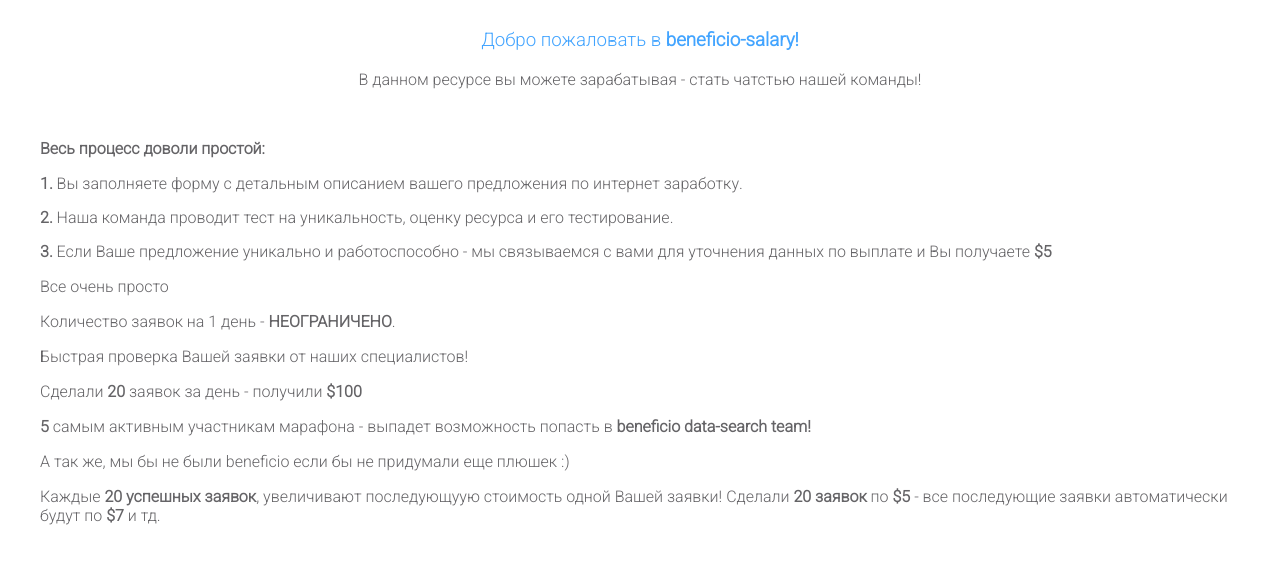
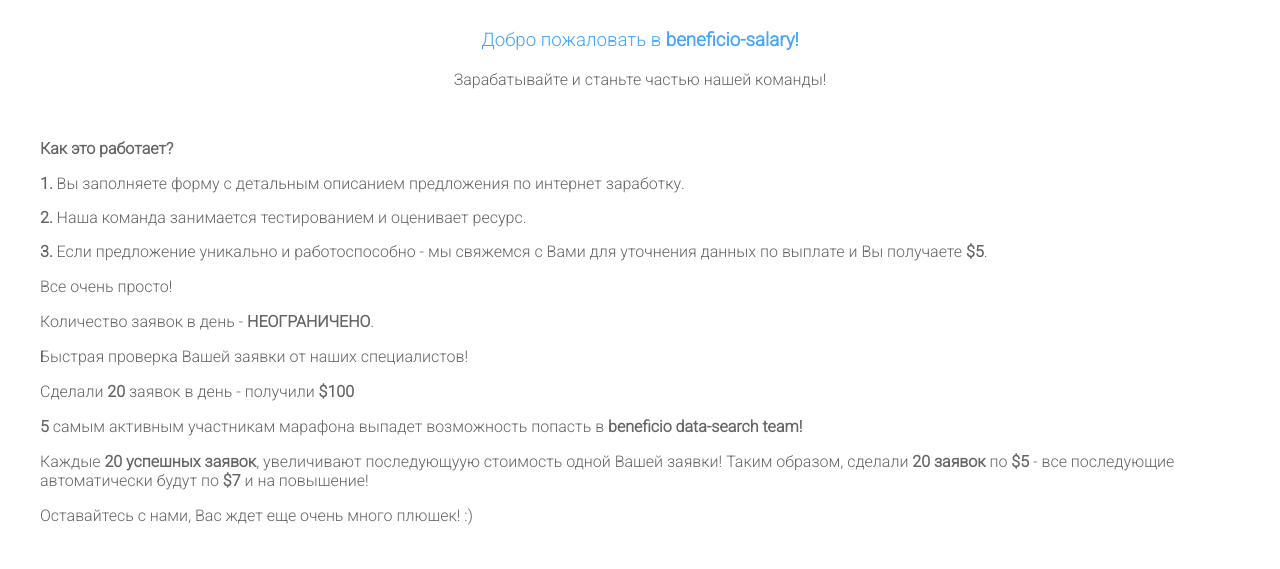
Before and after one commit to EvgenijMerchansky/beneficio-salary, a React (Create React App) app: page / in a window 1280 px wide. Shown: the part 345-914 px from the top of the page. Built offline with nearby package versions, Linux system fonts and the light colour scheme.

Commit message:
fix: edits after review

```diff
--- a/src/Modules/Components/Form/index.js
+++ b/src/Modules/Components/Form/index.js
@@ -22,20 +22,20 @@
     return(
       <div className="splash-screen-wrapper-body">
         <h1 className="splash-screen-wrapper-body-title">
-          Заполни свою первую заявку!
+          Заполни свою заявку!
         </h1>
         <p className="splash-screen-wrapper-body-paragraph">
-          В форме ниже, детально опишите способ/ресурс заработка в интернете что бы он попадал под эти критерии:
+          В форме ниже опишите способ/ресурс заработка в интернете, чтобы он соответствовал этим критериям:
         </p>
         <ul className="splash-screen-wrapper-body-list">
           <li className="splash-screen-wrapper-body-list-item">
-            <b>1.</b> Ресурс должен быть <b>УНИКАЛЕН</b>.
+            <b>1.</b> <b>УНИКАЛЬНОСТЬ</b>.
           </li>
           <li className="splash-screen-wrapper-body-list-item">
-            <b>2.</b> Ресурс должен работать как можно <b>ДОЛГОВЕЧНЕЕ</b>.
+            <b>2.</b> Достаточно долгая временная <b>РАБОТОСПОСОБНОСТЬ.</b>
           </li>
           <li className="splash-screen-wrapper-body-list-item">
-            <b>3.</b> Описание должно содеражть весь путь - до шага вывода заработаных средств на <b>ЛИЧНЫЙ</b> счет/карту.
+            <b>3.</b> Описание должно содержать весь путь - до шага вывода заработанных средств на <b>ЛИЧНЫЙ</b> счет/карту.
           </li>
         </ul>
         <div className="splash-screen-wrapper-body-form-wrapper">
--- a/src/Modules/Components/Overview/index.js
+++ b/src/Modules/Components/Overview/index.js
@@ -17,43 +17,43 @@
           Добро пожаловать в <b>beneficio-salary!</b>
         </h3>
         <p className="splash-screen-wrapper-header-subtitle">
-          В данном ресурсе вы можете зарабатывая - стать чатстью нашей команды!
+          Зарабатывайте и станьте частью нашей команды!
         </p>
         <p className="splash-screen-wrapper-header-paragraph">
-          <b>Весь процесс доволи простой:</b>
+          <b>Как это работает?</b>
         </p>
         <ul className="splash-screen-wrapper-header-list">
           <li className="splash-screen-wrapper-header-list-item">
-            <b>1.</b> Вы заполняете форму с детальным описанием вашего предложения по интернет заработку.
+            <b>1.</b> Вы заполняете форму с детальным описанием предложения по интернет заработку.
           </li>
           <li className="splash-screen-wrapper-header-list-item">
-            <b>2.</b> Наша команда проводит тест на уникальность, оценку ресурса и его тестирование.
+            <b>2.</b> Наша команда занимается тестированием и оценивает ресурс.
           </li>
           <li className="splash-screen-wrapper-header-list-item">
-            <b>3.</b> Если Ваше предложение уникально и работоспособно - мы связываемся с вами для уточнения данных по выплате и Вы получаете <b>$5</b>
+            <b>3.</b> Если предложение уникально и работоспособно - мы свяжемся с Вами для уточнения данных по выплате и Вы получаете <b>$5</b>.
           </li>
         </ul>
         <p className="splash-screen-wrapper-header-paragraph">
-          Все очень просто
+          Все очень просто!
         </p>
         <p className="splash-screen-wrapper-header-paragraph">
-          Количество заявок на 1 день - <b>НЕОГРАНИЧЕНО</b>.
+          Количество заявок в день - <b>НЕОГРАНИЧЕНО</b>.
         </p>
         <p className="splash-screen-wrapper-header-paragraph">
           Быстрая проверка Вашей заявки от наших специалистов!
         </p>
         <p className="splash-screen-wrapper-header-paragraph">
-          Сделали <b>20</b> заявок за день - получили <b>$100</b>
+          Сделали <b>20</b> заявок в день - получили <b>$100</b>
         </p>
         <p className="splash-screen-wrapper-header-paragraph">
-          <b>5</b> самым активным участникам марафона - выпадет возможность попасть в <b>beneficio data-search team!</b>
-        </p>
-        <p className="splash-screen-wrapper-header-paragraph">
-          А так же, мы бы не были beneficio если бы не придумали еще плюшек :)
+          <b>5</b> самым активным участникам марафона выпадет возможность попасть в <b>beneficio data-search team!</b>
         </p>
         <p className="splash-screen-wrapper-header-paragraph">
           Каждые <b>20 успешных заявок</b>, увеличивают последующуую стоимость одной Вашей заявки!
-          Сделали <b>20 заявок</b> по <b>$5</b> - все последующие заявки автоматически будут по <b>$7</b> и тд.
+          Таким образом, сделали <b>20 заявок</b> по <b>$5</b> - все последующие автоматически будут по <b>$7</b> и на повышение!
+        </p>
+        <p className="splash-screen-wrapper-header-paragraph">
+          Оставайтесь с нами, Вас ждет еще очень много плюшек! :)
         </p>
         <button
           onClick={() => onChangeOverview()}
```
